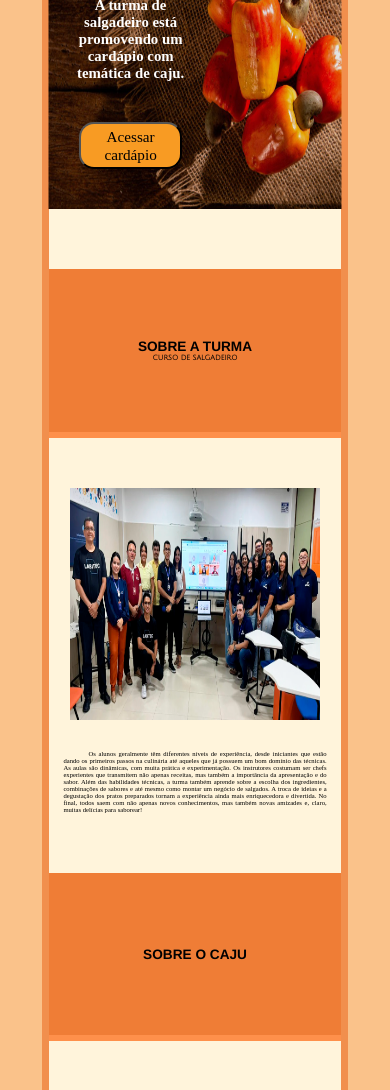
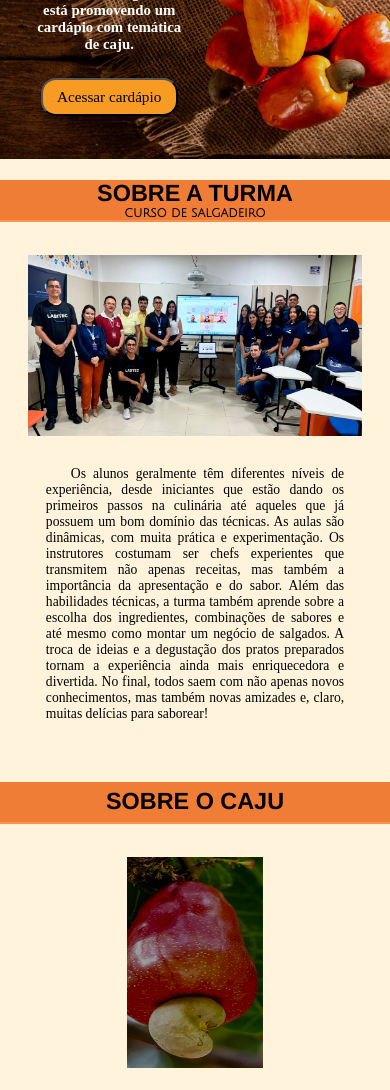
Before and after one commit to FranJamily/site_salgadeiro, a plain HTML site: page index.html in a window 390 px wide. Shown: the part 103-1193 px from the top of the page. Drawn offline with Linux system fonts and the light colour scheme; a web font is replaced by a local one.

Commit message:
modificacao

```diff
--- a/style.css
+++ b/style.css
@@ -7,15 +7,14 @@
 
 body{
     display: flex;
-    background-color: #fab570d0;
+    background-color: #fcdbc6;
     justify-content: center;
 }
 
 
 .background{
-    outline: 7px solid #ef7d36b9;
     background-color: #FFF4DB;
-    width: 75vw;
+    width: 65vw;
     height: auto;
     display: flex;
     flex-direction: column;
@@ -50,7 +49,7 @@ body{
 
 .textos button{
     font-family: 'Haneman';
-    margin-top: 40px;
+    margin-top: 3vh;
     font-size: 169%;
     border-radius: 15px;
     height: 7.5vh;
@@ -65,28 +64,28 @@ body{
 }
 
 .textos h1{
-    margin-bottom: 15px;
-    font-size: 85px;
+    font-size: 4.2vw;
     font-family: 'Kameron';
 }
 
 .textos h2{
-    font-size: 42px;
+    font-size: 1.75vw;
     font-family: 'Judson';
 }
 
 .informacoes{
     display: flex;
     flex-direction: column;
-    margin-top: 50px;
+    margin-top: 4vh;
     width: 80%;
     align-items: center;
 }
 
 .informacoes p{
+    width: 85%;
     text-indent: 25px;
     text-align: justify;
-    font-size: 1.7vw;
+    font-size: 1.1vw;
     font-family: 'Judson';
 }
 
@@ -100,10 +99,10 @@ body{
     display: flex;
     flex-direction: column;
     position: relative;
-    margin-top: 60px;
+    margin-top: 7vh;
     background-color: #EF7D36;
     width: 100%;
-    height: 20vh;
+    height: auto;
     border-bottom: 6px solid #fe904b;
     justify-content: center;
     align-items: center;
@@ -111,7 +110,7 @@ body{
 
 .sobreocaju h1{
     display: flex;
-    font-size: 3.5vw;
+    font-size: 2.5vw;
     font-family: 'Franklin Gothic Medium';
 }
 
@@ -120,10 +119,10 @@ body{
     display: flex;
     flex-direction: column;
     position: relative;
-    margin-top: 60px;
+    margin-top: 7vh;
     background-color: #EF7D36;
     width: 100%;
-    height: 20vh;
+    height: auto;
     border-bottom: 6px solid #fe904b;
     justify-content: center;
     align-items: center;
@@ -131,14 +130,14 @@ body{
 
 .sobreaturma h1{
     display: flex;
-    font-size: 3.5vw;
+    font-size: 2.5vw;
     font-family: 'Franklin Gothic Medium';
 }
 
 .sobreaturma h2{
     text-align: left;
     display: flex;
-    font-size: 1.8vw;
+    font-size: 1.4vw;
     font-family: 'Julius Sans One';
 }
 
@@ -148,25 +147,25 @@ body{
     flex-direction: column;
     width: 80%;
     align-items: center;
-    padding-top: 70px;
+    margin-top: 4vh;
 }
 
 .sobre-caju img{
-    width: 34%;
-    height: 60vh;
+    width: 28%;
+    height: 40vh;
     padding-bottom: 30px;
 }
 
 .sobre-caju p{
     font-family: 'Judson';
-    width: 100%;
+    width: 85%;
     display: flex;
     text-indent: 25px;
     text-align: justify;
-    font-size: 1.7vw;
+    font-size: 1.1vw;
 }
 
-@media (max-width: 1024px){
+@media (max-width: 1000px){
 
 
     .sobre-caju{
@@ -175,28 +174,29 @@ body{
         flex-direction: column;
         width: 100%;
         align-items: center;
-        padding-top: 70px;
+        margin-top: 4vh;
 
     }
     .sobre-caju img{
-        width: 40%;
-        height: 40vh;
-        padding-bottom: 30px;
+        width: 35%;
+        height: 28vh;
+        padding-bottom: 3vh;
     }
 
     .sobre-caju p{
-        width: 90vw;
+        width: 90%;
         display: flex;
         text-indent: 25px;
         text-align: justify;
-        font-size: 3.5;
+        font-size: 3.5vw;
     }
 
     .imagem-home{
-        height: 37vh;
+        height: 31vh;
     }
 
     .background{
+        width: 100%;
         margin-left: 0;
     }
 
@@ -212,7 +212,7 @@ body{
     }
     .textos button{
         font-size: 3.9vw;
-        height: 5.5vh;
+        height: 4.5vh;
         width: 88%;
     }
     .informacoes{
@@ -220,11 +220,37 @@ body{
         align-items: center;
     }
     .informacoes p{
-        font-size: 3.5;
+        font-size: 3.5vw;
     }
 
     .informacoes img{
-        height: 31vh;
+        height: 25vh;
         width: 95%;
     }
+
+    .sobreocaju{
+        width: 100%;
+        height: 5vh;
+        border-bottom: 2px solid #fe904b;
+    }
+
+    .sobreocaju h1{
+        display: flex;
+        font-size: 6vw;
+        font-family: 'Franklin Gothic Medium';
+    }
+
+
+    .sobreaturma{
+        margin-top: 2.5vh;
+        border-bottom: 2px solid #fe904b;
+    }
+
+    .sobreaturma h1{
+        font-size: 6vw;
+    }
+
+    .sobreaturma h2{
+        font-size: 3vw;
+    }
 }
```
Also changed, not shown: scripts.js (added).
